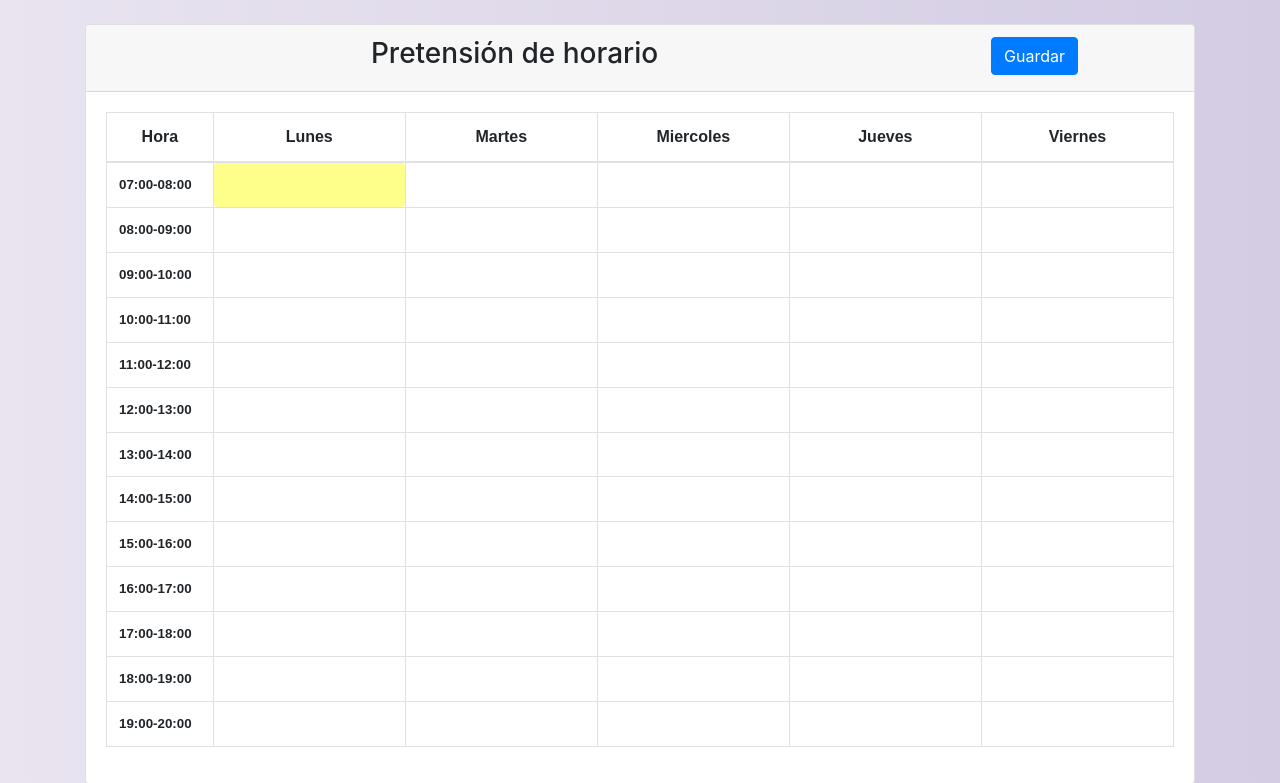
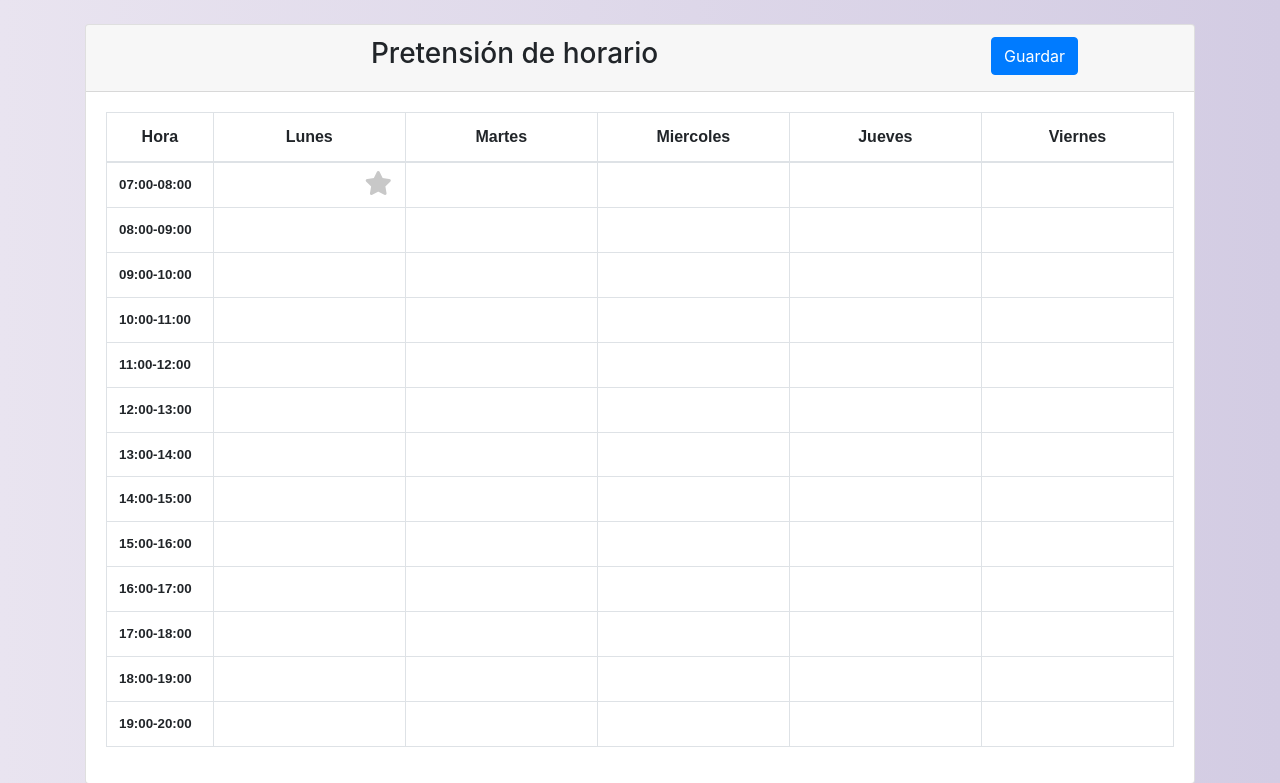
Before and after one commit to LuzbelShin/ControlMaestros, a Node server app: page /schedule in a window 1280 px wide. Shown: the part 56-839 px from the top of the page. Run offline with Node 20, Linux system fonts and the light colour scheme; lists and menus that the app fills with data are empty; some libraries are stand-ins or nearby versions.

Commit message:
starting schedule options

```diff
--- a/src/views/users/activities/schedule.hbs
+++ b/src/views/users/activities/schedule.hbs
@@ -7,7 +7,7 @@
                 </div>
             </div>
             <div class="col-2">
-                <button type="submit" class="btn btn-primary py-auto" style="float: right;">
+                <button id="saveButton" type="submit" class="btn btn-primary py-auto" style="float: right;">
                     Guardar
                 </button>
             </div>
@@ -31,7 +31,9 @@
                         <th id="10" class="th-text" scope="row" style="text-align:center width:10%">07:00-08:00</th>
 
                         <td id="field11" style="width:18%">
-                            <a id="btn11" class="btn btn-secret btn-occupied"></a>
+                            <input type="checkbox" id="btn11" class="star btn-secret btn-occupied">
+                            <label for="btn11" class="fas fa-star star mt-2  pr-2"
+                                        id="lbtn11"></label>
                         </td>
                         <td id="field12" style="width:18%">
                             <a href="" id="btn12" class="btn btn-secret btn-free"></a>
@@ -281,15 +283,16 @@
     </div>
 </form>
 <script>
+
     //1
-    $('#btn11').on('click', function (e) {
-        e.preventDefault();
-        if($('#btn11').hasClass('btn-occupied') || $('#btn11').hasClass('btn-occupied-selected')){
-            $('#btn11').toggleClass('btn-occupied btn-occupied-selected');
-        }else{
-            $('#btn11').toggleClass('btn-free btn-selected');
-        }
-    });
+    //$('#btn11').on('click', function (e) {
+        //e.preventDefault();
+        //if($('#btn11').hasClass('btn-occupied') || $('#btn11').hasClass('btn-occupied-selected')){
+          //  $('#btn11').toggleClass('btn-occupied btn-occupied-selected');
+        //}else{
+        //    $('#btn11').toggleClass('btn-free btn-selected');
+      //  }
+    //});
     $('#btn12').on('click', function (e) {
         e.preventDefault();
         $('#btn12').toggleClass('btn-free btn-selected');
```
